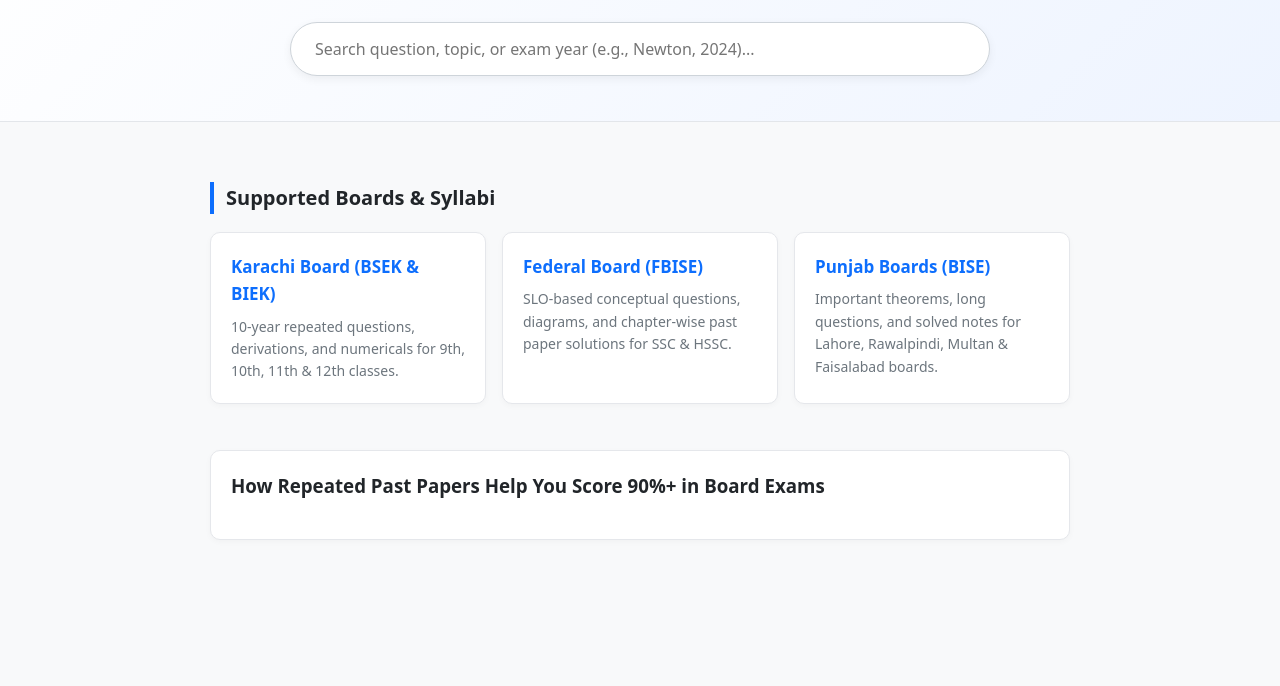
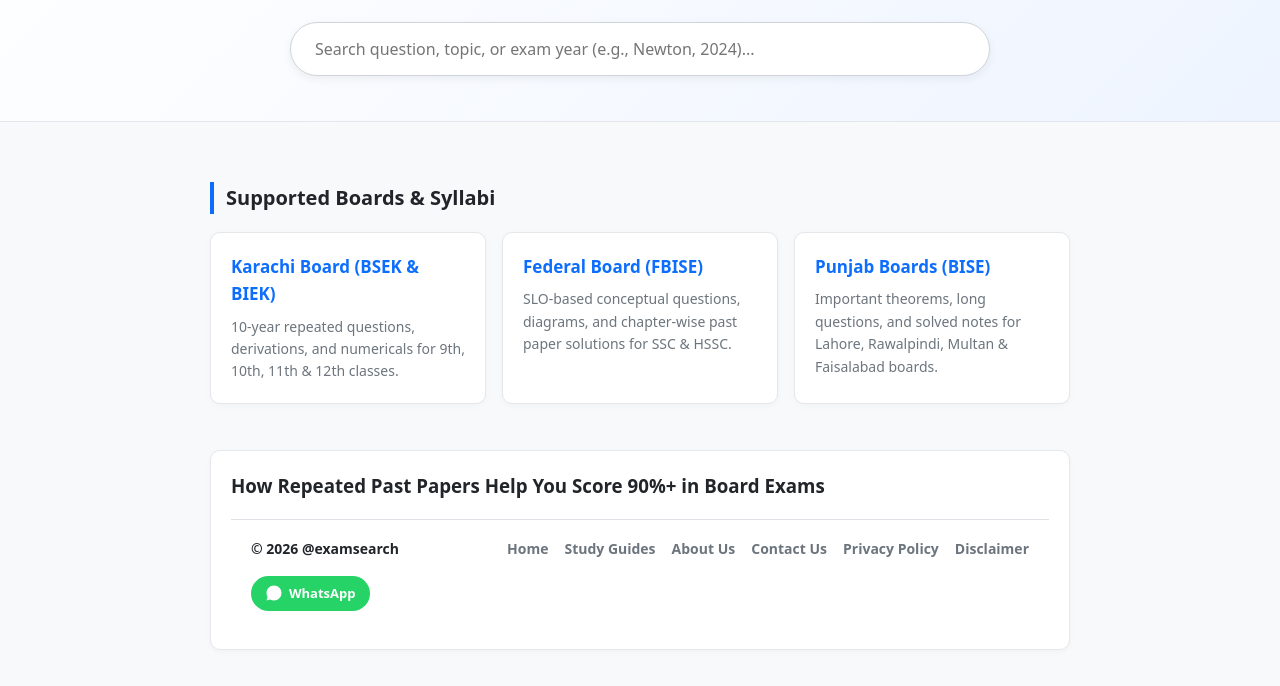
Before and after one commit to smarizsoft/pp, a plain HTML site: page index.html in a window 1280 px wide. Shown: the part 198-884 px from the top of the page. Before the commit the page ends 800 px from the top, so only its background shows below. Drawn offline with Linux system fonts and the light colour scheme.

Commit message:
index.html

```diff
--- a/index.html
+++ b/index.html
@@ -239,3 +239,32 @@
         <div class="card">
             <h3 style="margin-top:0;">How Repeated Past Papers Help You Score 90%+ in Board Exams</h3>
             <p style="color:var(--muted);">
+
+        <footer>
+        <div class="footer-container">
+            <!-- Left Side -->
+            <div class="footer-brand">&copy; 2026 @examsearch</div>
+
+            <!-- Middle: AdSense Required Pages -->
+            <div class="footer-links">
+                <a href="index.html">Home</a>
+                <a href="guides.html">Study Guides</a>
+                <a href="about.html">About Us</a>
+                <a href="contact.html">Contact Us</a>
+                <a href="privacy-policy.html">Privacy Policy</a>
+                <a href="disclaimer.html">Disclaimer</a>
+            </div>
+
+            <!-- Right Side: WhatsApp Business Link with Pre-filled Message -->
+            <div>
+                <a href="https://wa.me." target="_blank" rel="noopener" class="whatsapp-btn" title="Chat on WhatsApp">
+                    <svg width="18" height="18" viewBox="0 0 24 24" fill="currentColor">
+                        <path d="M12.031 6.172c-3.181 0-5.767 2.586-5.768 5.766-.001 1.298.38 2.27 1.019 3.287l-.582 2.128 2.182-.573c.978.58 1.911.928 3.145.929 3.178 0 5.767-2.587 5.768-5.766.001-3.187-2.575-5.77-5.764-5.771zm3.392 8.244c-.144.405-.837.774-1.17.824-.299.045-.677.063-1.092-.069-.252-.08-.575-.187-.988-.365-1.739-.751-2.874-2.502-2.961-2.617-.087-.116-.708-.94-.708-1.793s.448-1.273.607-1.446c.159-.173.346-.217.462-.217l.332.006c.106.005.249-.04.39.298.144.347.491 1.2.534 1.287.043.087.072.188.014.304-.058.116-.087.188-.173.289l-.26.304c-.087.086-.177.18-.076.354.101.174.449.741.964 1.201.662.591 1.221.774 1.394.86s.274.072.376-.043c.101-.116.433-.506.549-.68.116-.173.231-.145.39-.087s1.011.477 1.184.564.289.13.332.202c.045.072.045.419-.1.824zM12 2C6.477 2 2 6.477 2 12c0 1.891.524 3.661 1.436 5.174L2 22l4.962-1.404A9.954 9.954 0 0 0 12 22c5.523 0 10-4.477 10-10S17.523 2 12 2z"/>
+                    </svg>
+                    WhatsApp
+                </a>
+            </div>
+        </div>
+    </footer>
+
+</body>
```
